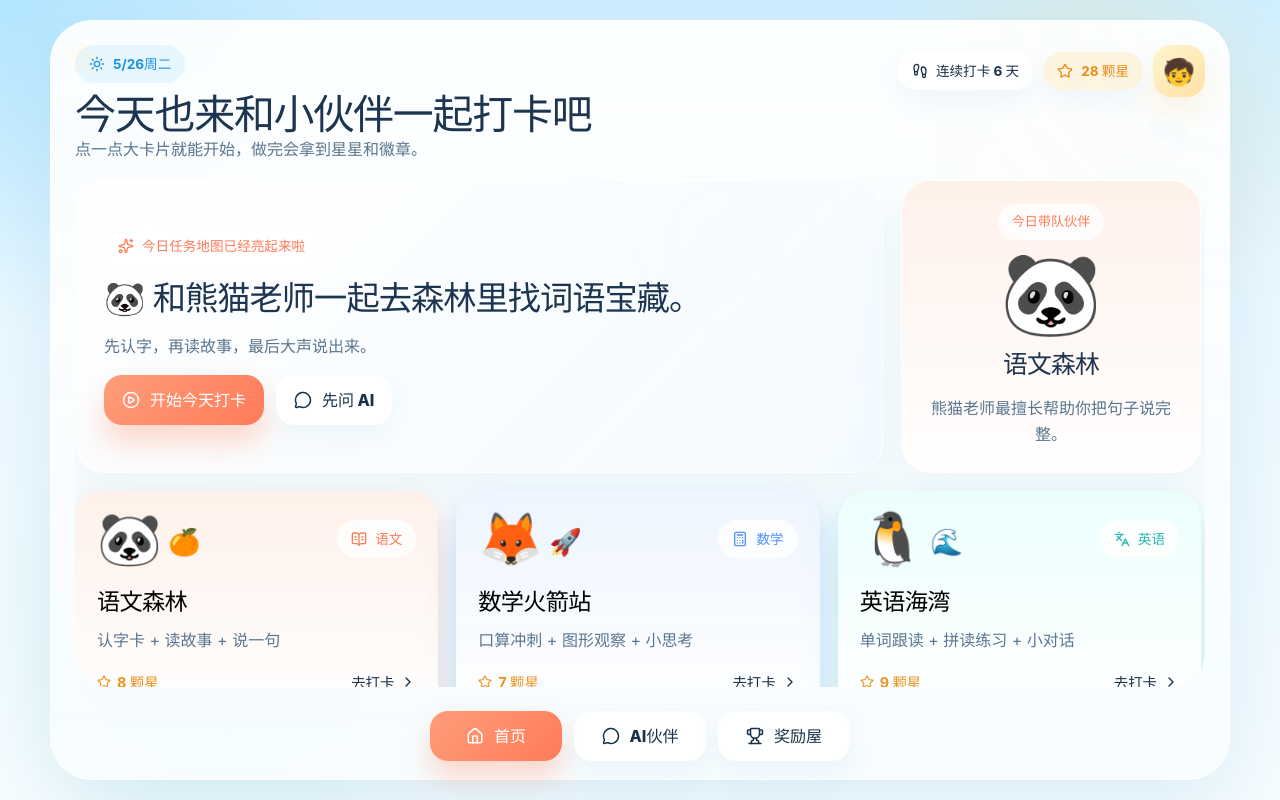
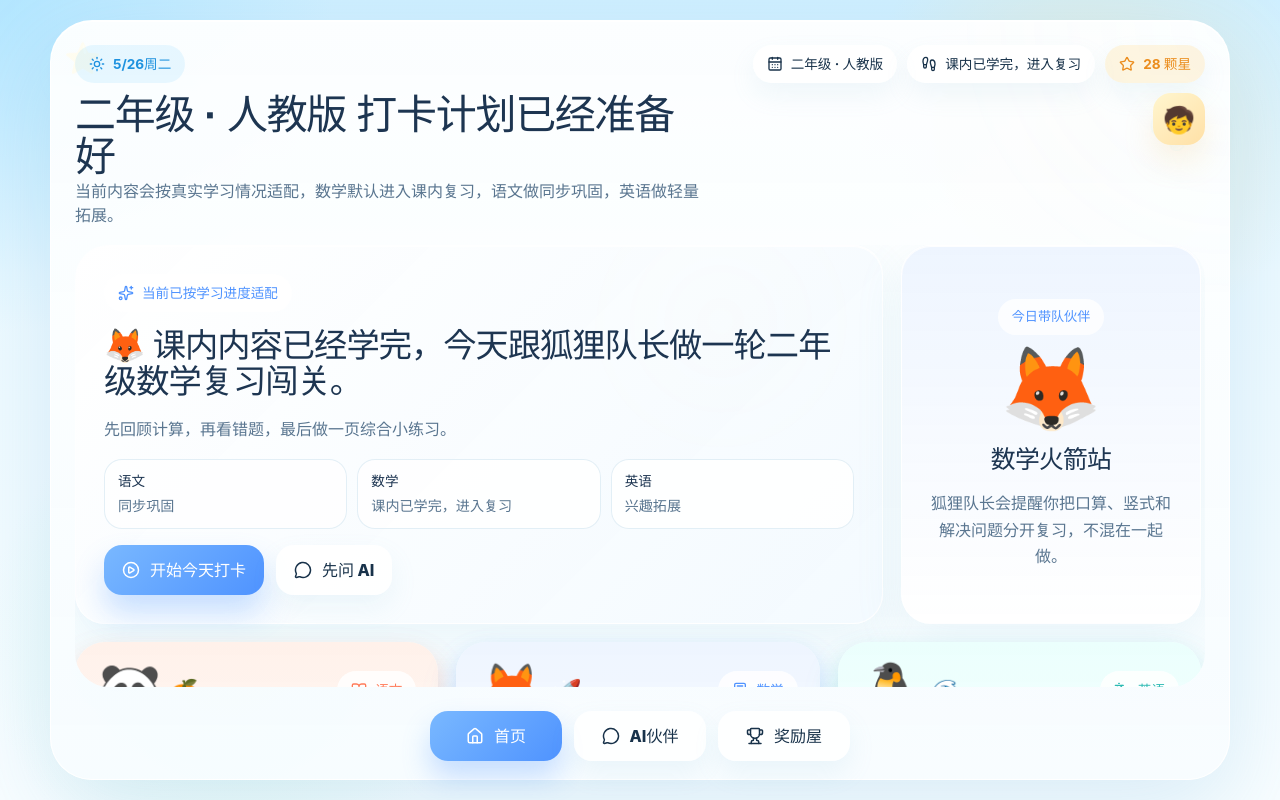
Before and after one commit to cherymeng/tara-study, a React (Vite) app: page / in a window 1280 px wide. Built offline with nearby package versions, Linux system fonts and the light colour scheme.

Commit message:
feat: tailor checkins for grade 2 review flow

```diff
--- a/src/App.css
+++ b/src/App.css
@@ -495,6 +495,32 @@
   flex-wrap: wrap;
 }
 
+.study-profile {
+  display: grid;
+  grid-template-columns: repeat(3, minmax(0, 1fr));
+  gap: 10px;
+}
+
+.study-profile__item {
+  padding: 12px 14px;
+  border-radius: 18px;
+  background: rgba(255, 255, 255, 0.82);
+  box-shadow: inset 0 0 0 1px rgba(224, 237, 245, 0.88);
+}
+
+.study-profile__item strong {
+  display: block;
+  font-size: 0.85rem;
+  margin-bottom: 4px;
+}
+
+.study-profile__item span {
+  display: block;
+  color: var(--text-secondary);
+  line-height: 1.55;
+  font-size: 0.88rem;
+}
+
 .primary-cta,
 .soft-cta,
 .back-button,
@@ -615,6 +641,20 @@
 
 .subject-card__body {
   margin: 20px 0;
+}
+
+.subject-card__mode {
+  display: inline-flex;
+  align-items: center;
+  min-height: 30px;
+  padding: 0 10px;
+  border-radius: 999px;
+  background: rgba(255, 255, 255, 0.86);
+  color: var(--card-deep);
+  font-size: 0.78rem;
+  font-weight: 800;
+  margin-bottom: 10px;
+  box-shadow: inset 0 0 0 1px rgba(230, 238, 243, 0.8);
 }
 
 .subject-card__body h3 {
@@ -1323,6 +1363,10 @@
     grid-template-columns: repeat(2, minmax(0, 1fr));
   }
 
+  .study-profile {
+    grid-template-columns: 1fr;
+  }
+
   .reward-target {
     grid-template-columns: 48px minmax(0, 1fr);
   }
--- a/src/App.jsx
+++ b/src/App.jsx
@@ -25,6 +25,14 @@ import {
 } from 'lucide-react'
 import './App.css'
 
+const studentProfile = {
+  grade: '二年级',
+  edition: '人教版',
+  mathStage: '课内已学完，进入复习',
+  chineseStage: '同步巩固',
+  englishStage: '兴趣拓展',
+}
+
 const subjectList = [
   {
     id: 'chinese',
@@ -37,35 +45,36 @@ const subjectList = [
     soft: '#fff1ea',
     glow: 'rgba(255, 141, 105, 0.34)',
     icon: BookOpenText,
+    mode: '同步巩固',
     progress: 76,
     stars: 8,
-    mission: '认字卡 + 读故事 + 说一句',
-    headline: '和熊猫老师一起去森林里找词语宝藏。',
-    focus: '先认字，再读故事，最后大声说出来。',
-    buddy: '熊猫老师最擅长帮助你把句子说完整。',
-    sceneTitle: '森林故事路已经铺好了',
-    sceneNote: '踩着树叶路牌往前走，每完成一个任务就会点亮一片叶子。',
+    mission: '生字词回顾 + 课文朗读 + 看图表达',
+    headline: '和熊猫老师一起把二年级语文课本里的重点字词再稳一遍。',
+    focus: '先回顾本周生字词，再朗读课文，最后用自己的话说一句完整句子。',
+    buddy: '熊猫老师会重点提醒你字音、词语搭配和句子表达。',
+    sceneTitle: '语文同步巩固路线已经铺好',
+    sceneNote: '按照“字词-课文-表达”三步走，更适合二年级人教版语文日常巩固。',
     scenePieces: ['🌳', '🍃', '📚'],
     rewards: ['森林朗读章', '识字小侦探'],
     tasks: [
       {
         id: 'hanzi',
-        title: '字卡翻翻乐',
-        description: '翻一翻 8 张字卡，认识今天的新朋友。',
+        title: '本课生字回顾',
+        description: '回顾课堂学过的 8 个生字词，重点看读音和组词。',
         duration: '8 分钟',
         reward: '+2 星',
       },
       {
         id: 'story',
-        title: '故事小阅读',
-        description: '读一篇短故事，找到人物和发生的事情。',
+        title: '课文朗读复习',
+        description: '朗读本周课文，圈出容易停顿或读错的句子。',
         duration: '10 分钟',
         reward: '+3 星',
       },
       {
         id: 'speak',
-        title: '大声说一句',
-        description: '挑一句你最喜欢的话，读给熊猫老师听。',
+        title: '看图说一句',
+        description: '根据图片或课文内容，说一句完整、通顺的话。',
         duration: '5 分钟',
         reward: '+2 星',
       },
@@ -83,40 +92,41 @@ const subjectList = [
     soft: '#eef5ff',
     glow: 'rgba(90, 158, 255, 0.32)',
     icon: Calculator,
+    mode: '单元复习',
     progress: 61,
     stars: 7,
-    mission: '口算冲刺 + 图形观察 + 小思考',
-    headline: '狐狸队长在火箭站等你，一起点亮数学引擎。',
-    focus: '先做口算热身，再挑战图形和思考题。',
-    buddy: '狐狸队长会把难题拆成一步一步的小任务。',
-    sceneTitle: '火箭跑道已经闪灯啦',
-    sceneNote: '每做完一个小任务，跑道就会往前亮一格，离发射更近一点。',
+    mission: '计算回顾 + 错题回放 + 综合闯关',
+    headline: '课内内容已经学完，今天跟狐狸队长做一轮二年级数学复习闯关。',
+    focus: '先回顾计算，再看错题，最后做一页综合小练习。',
+    buddy: '狐狸队长会提醒你把口算、竖式和解决问题分开复习，不混在一起做。',
+    sceneTitle: '数学复习跑道已经点亮',
+    sceneNote: '按照“计算-错题-综合”三步走，更适合二年级人教版数学课内复习。',
     scenePieces: ['🚀', '⭐', '🔢'],
-    rewards: ['火箭加速章', '口算闪电章'],
+    rewards: ['复习冲刺章', '错题克星章'],
     tasks: [
       {
         id: 'mental',
-        title: '口算冲冲冲',
-        description: '完成 20 题口算，让数字跑起来。',
+        title: '计算热身回顾',
+        description: '完成 20 题口算回顾，重点复习 100 以内加减和常见易错题。',
         duration: '8 分钟',
         reward: '+3 星',
       },
       {
         id: 'shape',
-        title: '图形找朋友',
-        description: '看一看旋转和翻转，找出正确图形。',
+        title: '错题回放站',
+        description: '把最近课堂错题再做一遍，重点看竖式、审题和单位。',
         duration: '9 分钟',
         reward: '+2 星',
       },
       {
         id: 'thinking',
-        title: '聪明脑袋题',
-        description: '试着用 3 步想一想，把题目拆开做。',
+        title: '综合小闯关',
+        description: '做一页复习题，涵盖计算、应用题和常见知识点回顾。',
         duration: '12 分钟',
         reward: '+3 星',
       },
     ],
-    prompts: ['口算总算错怎么办？', '这道题太难了', '怎么做得更快？'],
+    prompts: ['数学今天先复习哪一块？', '错题总是重复怎么办？', '应用题怎么审题更稳？'],
   },
   {
     id: 'english',
@@ -129,35 +139,36 @@ const subjectList = [
     soft: '#ebfffd',
     glow: 'rgba(82, 209, 202, 0.32)',
     icon: Languages,
+    mode: '兴趣拓展',
     progress: 84,
     stars: 9,
-    mission: '单词跟读 + 拼读练习 + 小对话',
-    headline: '跟着小企鹅去海湾练口语，声音要像浪花一样亮。',
-    focus: '先跟读，再拼读，最后试着说一句完整对话。',
-    buddy: '小企鹅会陪你练开口，不着急，慢慢来。',
-    sceneTitle: '海湾练声台已经准备好',
-    sceneNote: '海浪拍三下，就完成一轮练习，声音会越来越亮。',
+    mission: '高频词跟读 + 拼读练习 + 日常句型',
+    headline: '跟着小企鹅在海湾做一组轻量英语口语练习，当作二年级阶段的兴趣拓展。',
+    focus: '先跟读高频词，再练拼读，最后开口说一句简单日常句型。',
+    buddy: '小企鹅会陪你慢慢开口，不要求快，先把发音说清楚。',
+    sceneTitle: '英语拓展练声台已经准备好',
+    sceneNote: '用短时、高频、轻负担的方式练英语，更适合二年级当前节奏。',
     scenePieces: ['🌊', '🐚', '🎵'],
     rewards: ['海湾发音章', '勇敢开口章'],
     tasks: [
       {
         id: 'follow',
-        title: '单词跟跟读',
-        description: '跟读 10 个单词，让发音更清楚。',
+        title: '高频词跟读',
+        description: '跟读 8 到 10 个高频词，让嘴巴先热起来。',
         duration: '7 分钟',
         reward: '+2 星',
       },
       {
         id: 'phonics',
-        title: '拼读小海浪',
-        description: '练习自然拼读，把声音连起来。',
+        title: '拼读小练习',
+        description: '练一组简单拼读，把声音连起来、读清楚。',
         duration: '9 分钟',
         reward: '+3 星',
       },
       {
         id: 'talk',
-        title: '打招呼对话',
-        description: '试着说一段简单问候，开口更自信。',
+        title: '日常句型开口',
+        description: '练一句打招呼或介绍自己的短句，先敢说出来。',
         duration: '6 分钟',
         reward: '+2 星',
       },
@@ -234,6 +245,7 @@ function SubjectCard({ subject, onOpen }) {
       </div>
 
       <div className="subject-card__body">
+        <div className="subject-card__mode">{subject.mode}</div>
         <h3>{subject.name}</h3>
         <p>{subject.mission}</p>
       </div>
@@ -324,7 +336,7 @@ function SceneStage({ subject, title, note, ribbon }) {
 
 export default function StudyCheckinTabletPro() {
   const [page, setPage] = useState('home')
-  const [activeSubjectId, setActiveSubjectId] = useState('chinese')
+  const [activeSubjectId, setActiveSubjectId] = useState('math')
   const [messages, setMessages] = useState(starterMessages)
   const [draft, setDraft] = useState('')
   const [sceneIntro, setSceneIntro] = useState(null)
@@ -578,15 +590,19 @@ export default function StudyCheckinTabletPro() {
               {todayLabel}
             </div>
             <div>
-              <h1>今天也来和小伙伴一起打卡吧</h1>
-              <p>点一点大卡片就能开始，做完会拿到星星和徽章。</p>
+              <h1>{studentProfile.grade} · {studentProfile.edition} 打卡计划已经准备好</h1>
+              <p>当前内容会按真实学习情况适配，数学默认进入课内复习，语文做同步巩固，英语做轻量拓展。</p>
             </div>
           </div>
 
           <div className="app-header__right">
             <div className="header-chip">
+              <CalendarDays size={16} />
+              {studentProfile.grade} · {studentProfile.edition}
+            </div>
+            <div className="header-chip">
               <Footprints size={16} />
-              连续打卡 6 天
+              {studentProfile.mathStage}
             </div>
             <div className="header-chip header-chip--stars">
               <Star size={16} />
@@ -612,12 +628,26 @@ export default function StudyCheckinTabletPro() {
                     <div className="story-card">
                       <div className="story-card__bubble">
                         <Sparkles size={16} />
-                        今日任务地图已经亮起来啦
+                        当前已按学习进度适配
                       </div>
                       <div className="story-card__title">
                         {activeSubject.mascot} {activeSubject.headline}
                       </div>
                       <div className="story-card__text">{activeSubject.focus}</div>
+                      <div className="study-profile">
+                        <div className="study-profile__item">
+                          <strong>语文</strong>
+                          <span>{studentProfile.chineseStage}</span>
+                        </div>
+                        <div className="study-profile__item">
+                          <strong>数学</strong>
+                          <span>{studentProfile.mathStage}</span>
+                        </div>
+                        <div className="study-profile__item">
+                          <strong>英语</strong>
+                          <span>{studentProfile.englishStage}</span>
+                        </div>
+                      </div>
                       <div className="story-card__actions">
                         <button
                           type="button"
```
